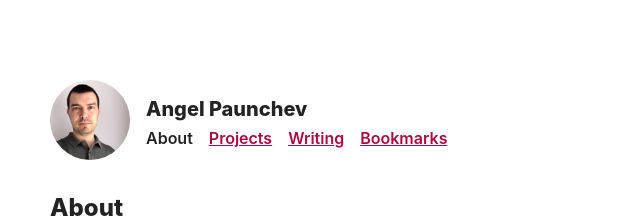
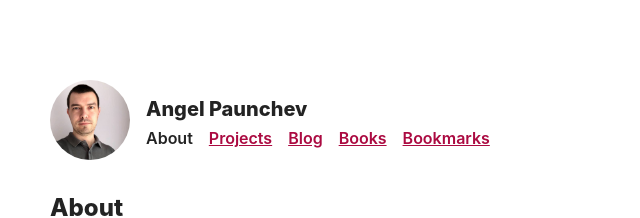
Before and after one commit to apaunchev/paunchev.com, a Next.js app: page / in a window 1280 px wide. Shown: the top 218 px of the page, without its empty margins (30-670 px from the left). Built offline with nearby package versions, Linux system fonts and the light colour scheme.

Commit message:
Writing -> Blog

```diff
--- a/components/Header.js
+++ b/components/Header.js
@@ -15,7 +15,10 @@ export default () => (
           <a>Projects</a>
         </Link>
         <Link href="/posts">
-          <a>Writing</a>
+          <a>Blog</a>
+        </Link>
+        <Link href="/books">
+          <a>Books</a>
         </Link>
         <Link href="/bookmarks">
           <a>Bookmarks</a>
```
